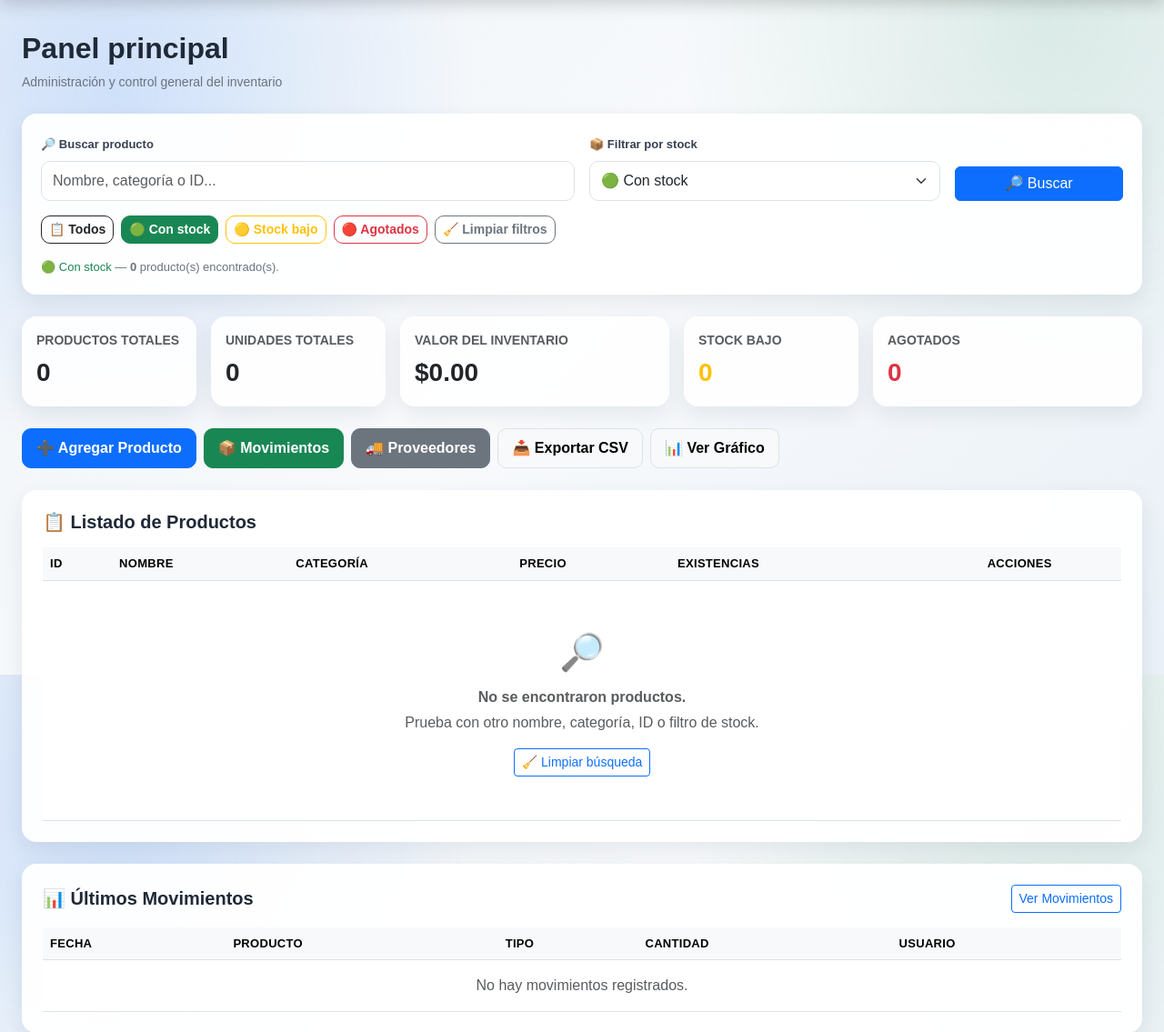
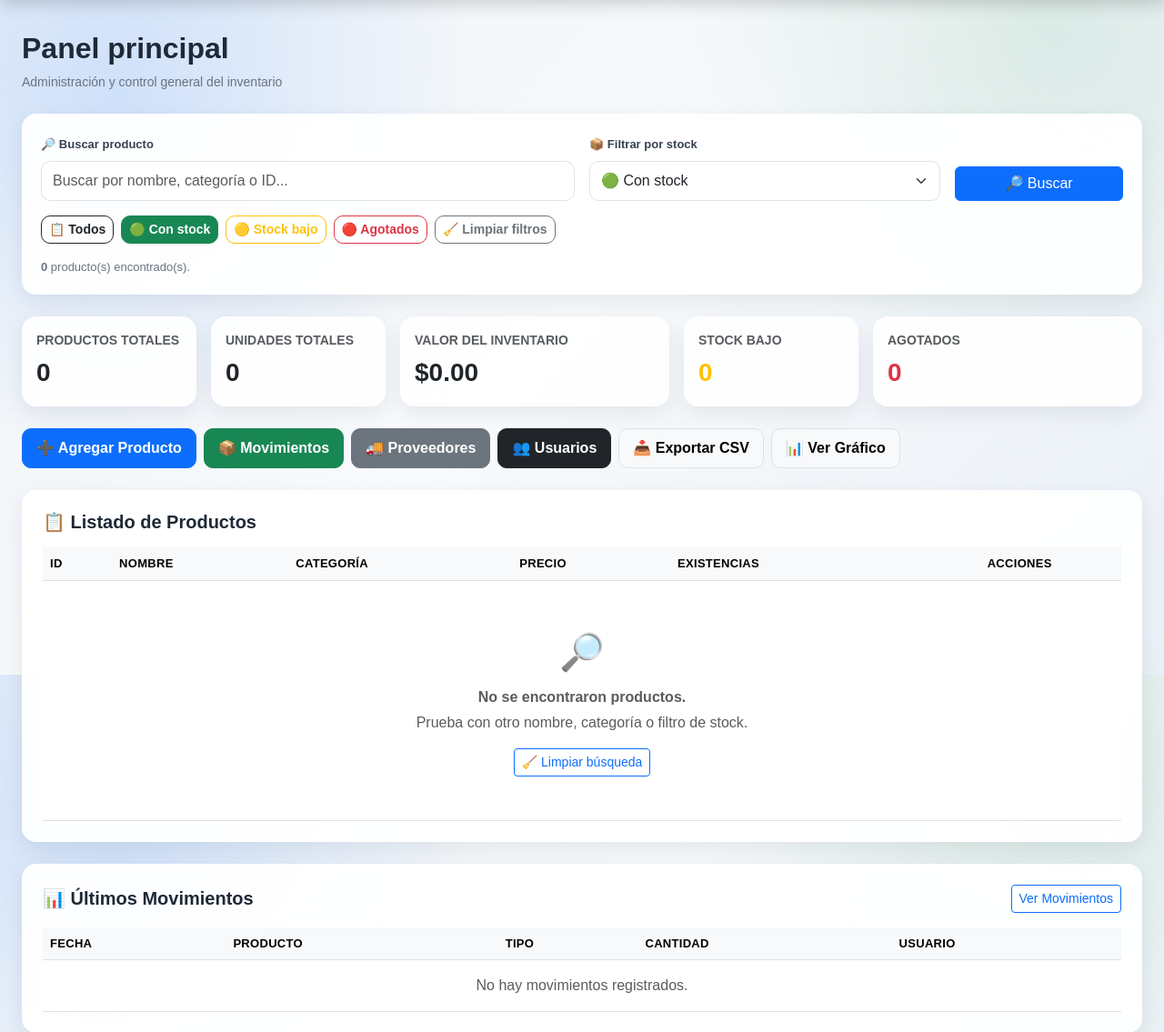
Before and after one commit to Andresmoreno1995-18/sistema-inventario-flask, a Flask app: page /?stock=stock in a window 1280 px wide. Shown: the part 58-1193 px from the top of the page at 91% size. Run offline with Flask 3, Linux system fonts and the light colour scheme; the visitor is signed in with stand-in values (Sample User, id 1); data that the repository does not hold is empty; some libraries are stand-ins or nearby versions.

Commit message:
Update index.html

```diff
--- a/templates/index.html
+++ b/templates/index.html
@@ -1,5 +1,4 @@
 <!DOCTYPE html>
-
 <html lang="es">
 
 <head>
@@ -549,7 +548,6 @@
                     {{ session.get('usuario', 'admin') }}
                 </strong>
 
-
                 <span class="ms-1">
 
                     {% if session.get('rol') == 'admin' %}
@@ -591,9 +589,7 @@
 <div class="container-fluid px-4 main-container">
 
 
-    <!-- =================================================
-         TITULO
-    ================================================= -->
+    <!-- TITULO -->
 
     <div class="mb-4">
 
@@ -676,15 +672,14 @@
                         id="q"
                         name="q"
                         class="form-control search-input"
-                        placeholder="Nombre, categoría o ID..."
+                        placeholder="Buscar por nombre, categoría o ID..."
                         value="{{ busqueda }}"
                     >
 
                 </div>
 
 
-
-                <!-- FILTRO STOCK -->
+                <!-- FILTRO -->
 
                 <div class="col-lg-4">
 
@@ -703,7 +698,6 @@
                         name="stock"
                         class="form-select search-input"
                     >
-
 
                         <option
                             value="todos"
@@ -752,14 +746,12 @@
 
                         </option>
 
-
                     </select>
 
                 </div>
 
 
-
-                <!-- BOTÓN -->
+                <!-- BOTÓN BUSCAR -->
 
                 <div class="col-lg-2 d-grid">
 
@@ -778,10 +770,7 @@
             </div>
 
 
-
-            <!-- =================================================
-                 FILTROS RÁPIDOS
-            ================================================= -->
+            <!-- FILTROS RÁPIDOS -->
 
             <div class="mt-3 filter-buttons d-flex flex-wrap gap-2">
 
@@ -801,7 +790,6 @@
                 </a>
 
 
-
                 <a
                     href="/?stock=stock"
                     class="btn btn-sm
@@ -817,7 +805,6 @@
                 </a>
 
 
-
                 <a
                     href="/?stock=bajo"
                     class="btn btn-sm
@@ -833,7 +820,6 @@
                 </a>
 
 
-
                 <a
                     href="/?stock=agotado"
                     class="btn btn-sm
@@ -849,7 +835,6 @@
                 </a>
 
 
-
                 {% if busqueda or filtro_stock != 'todos' %}
 
                     <a
@@ -867,71 +852,28 @@
             </div>
 
 
-
-            <!-- =================================================
-                 RESULTADOS
-            ================================================= -->
+            <!-- RESULTADOS -->
 
             <div class="mt-3 result-count">
 
-
                 {% if busqueda %}
 
                     Resultados para:
 
                     <strong>
-
                         "{{ busqueda }}"
-
                     </strong>
 
                     —
 
-
                 {% endif %}
 
 
-                {% if filtro_stock == 'stock' %}
-
-                    <span class="text-success">
-
-                        🟢 Con stock
-
-                    </span>
-
-                    —
-
-                {% elif filtro_stock == 'bajo' %}
-
-                    <span class="text-warning">
-
-                        🟡 Stock bajo
-
-                    </span>
-
-                    —
-
-                {% elif filtro_stock == 'agotado' %}
-
-                    <span class="text-danger">
-
-                        🔴 Agotados
-
-                    </span>
-
-                    —
-
-                {% endif %}
-
-
                 <strong>
-
                     {{ total_productos }}
-
                 </strong>
 
                 producto(s) encontrado(s).
-
 
             </div>
 
@@ -1098,7 +1040,6 @@
         {% endif %}
 
 
-
         <a
             href="/movimientos"
             class="btn btn-success"
@@ -1109,7 +1050,6 @@
         </a>
 
 
-
         <a
             href="/proveedores"
             class="btn btn-secondary"
@@ -1120,6 +1060,23 @@
         </a>
 
 
+        <!-- =================================================
+             USUARIOS - SOLO ADMINISTRADOR
+        ================================================= -->
+
+        {% if session.get('rol') == 'admin' %}
+
+            <a
+                href="/usuarios"
+                class="btn btn-dark"
+            >
+
+                👥 Usuarios
+
+            </a>
+
+        {% endif %}
+
 
         {% if session.get('rol') == 'admin' %}
 
@@ -1135,7 +1092,6 @@
         {% endif %}
 
 
-
         <a
             href="/grafico"
             class="btn btn-light border"
@@ -1169,14 +1125,11 @@
             </h5>
 
 
-
             {% if productos %}
 
                 <span class="badge bg-primary">
 
-                    {{ productos|length }}
-
-                    resultado(s)
+                    {{ productos|length }} resultado(s)
 
                 </span>
 
@@ -1186,7 +1139,6 @@
         </div>
 
 
-
         <div class="table-responsive">
 
 
@@ -1207,7 +1159,6 @@
 
                         <th>Existencias</th>
 
-
                         {% if session.get('rol') == 'admin' %}
 
                             <th class="text-center">
@@ -1223,7 +1174,6 @@
                 </thead>
 
 
-
                 <tbody>
 
 
@@ -1243,7 +1193,6 @@
                                 </td>
 
 
-
                                 <td>
 
                                     <strong>
@@ -1255,7 +1204,6 @@
                                 </td>
 
 
-
                                 <td>
 
                                     <span class="badge bg-secondary">
@@ -1267,7 +1215,6 @@
                                 </td>
 
 
-
                                 <td>
 
                                     ${{ "%.2f"|format(producto["precio"]) }}
@@ -1275,7 +1222,6 @@
                                 </td>
 
 
-
                                 <td>
 
 
@@ -1318,7 +1264,6 @@
 
 
                                 </td>
-
 
 
                                 {% if session.get('rol') == 'admin' %}
@@ -1337,7 +1282,6 @@
                                                 ✏️ Editar
 
                                             </a>
-
 
 
                                             <a
@@ -1350,7 +1294,6 @@
 
                                             </a>
 
-
                                         </div>
 
 
@@ -1375,7 +1318,6 @@
                                 class="text-center text-muted py-5"
                             >
 
-
                                 <div class="fs-1 mb-2">
 
                                     🔎
@@ -1392,9 +1334,8 @@
 
                                 <div class="mt-1">
 
-                                    Prueba con otro nombre,
-                                    categoría,
-                                    ID o filtro de stock.
+                                    Prueba con otro nombre, categoría
+                                    o filtro de stock.
 
                                 </div>
 
@@ -1408,7 +1349,6 @@
 
                                 </a>
 
-
                             </td>
 
                         </tr>
@@ -1446,7 +1386,6 @@
                 📊 Últimos Movimientos
 
             </h5>
-
 
 
             <a
@@ -1461,7 +1400,6 @@
         </div>
 
 
-
         <div class="table-responsive">
 
 
@@ -1487,7 +1425,6 @@
                 </thead>
 
 
-
                 <tbody>
 
 
@@ -1507,7 +1444,6 @@
                                 </td>
 
 
-
                                 <td>
 
                                     <strong>
@@ -1519,7 +1455,6 @@
                                 </td>
 
 
-
                                 <td>
 
 
@@ -1531,7 +1466,6 @@
 
                                         </span>
 
-
                                     {% else %}
 
                                         <span class="badge bg-danger">
@@ -1546,13 +1480,11 @@
                                 </td>
 
 
-
                                 <td>
 
                                     {{ mov["cantidad"] }}
 
                                 </td>
-
 
 
                                 <td>
```
